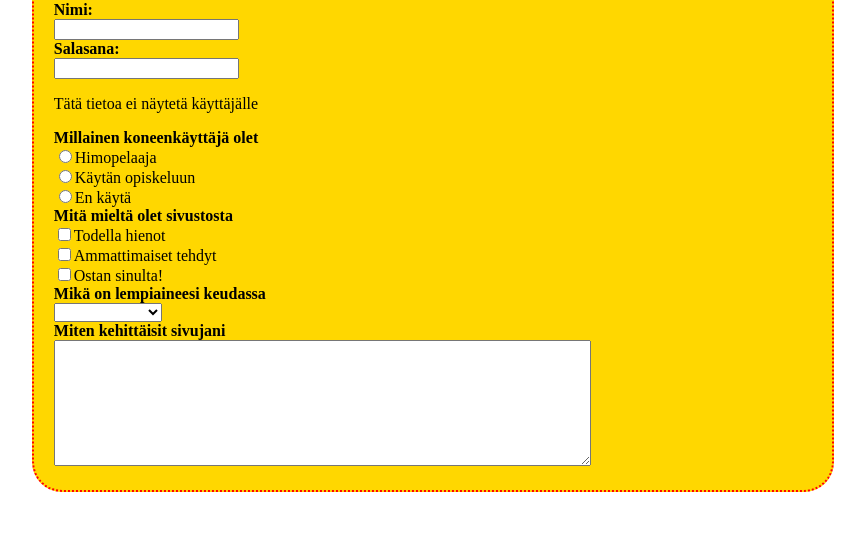
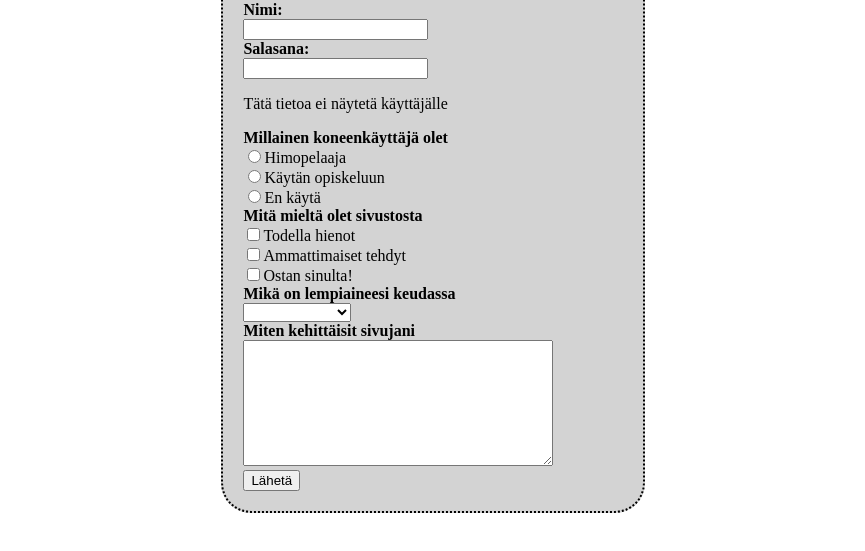
Before and after one commit to kyllaolenihminen123/nonstop, a plain HTML site: page 1a/index.html in a window 1280 px wide. Shown: the part 109-660 px from the top of the page, without its empty margins (207-1072 px from the left). Drawn offline with Linux system fonts and the light colour scheme; a script that the page names is missing.

Commit message:
Add files via upload

```diff
--- a/1a/index.html
+++ b/1a/index.html
@@ -1,8 +1,9 @@
 <!DOCTYPE html>
-<html lang="en" dir="ltr">
+<html lang="fi">
   <head>
-    <meta charset="utf-8">
-    <title>kirjautumislomake</title>
+    <meta charset="UTF-8">
+    <meta name="viewport" content="width=device-width, initial-scale=1">
+    <title>Kirjautumislomake</title>
     <link rel="stylesheet" href="tyyli.css">
     <script src="koodi.js"></script>
   </head>
@@ -31,7 +32,8 @@
           <option value="kielet">Kielet</option>
         </select><br>
         <label for="kehitys">Miten kehittäisit sivujani</label><br>
-        <textarea id=kehitys rows="8" cols="80"></textarea>
+        <textarea id=kehitys rows="8" cols="80"></textarea><br>
+        <input type="submit" name="lähetä" value="Lähetä">
     </form>
   </body>
 </html>
--- a/1a/tyyli.css
+++ b/1a/tyyli.css
@@ -1,18 +1,14 @@
-#piilota{
-  display = none;
-}
-
 label{
   font-weight: bold;
 }
 form{
-  width: 60%;
+  width: 30%;
   margin: auto;
-  border: 2px dotted red;
+  border: 2px dotted black;
   border-radius: 30px;
   padding: 20px;
-  background-color: gold;
+  background-color: lightgray;
 }
 textarea{
-  width: 70%;
+  width: 80%;
 }
```
